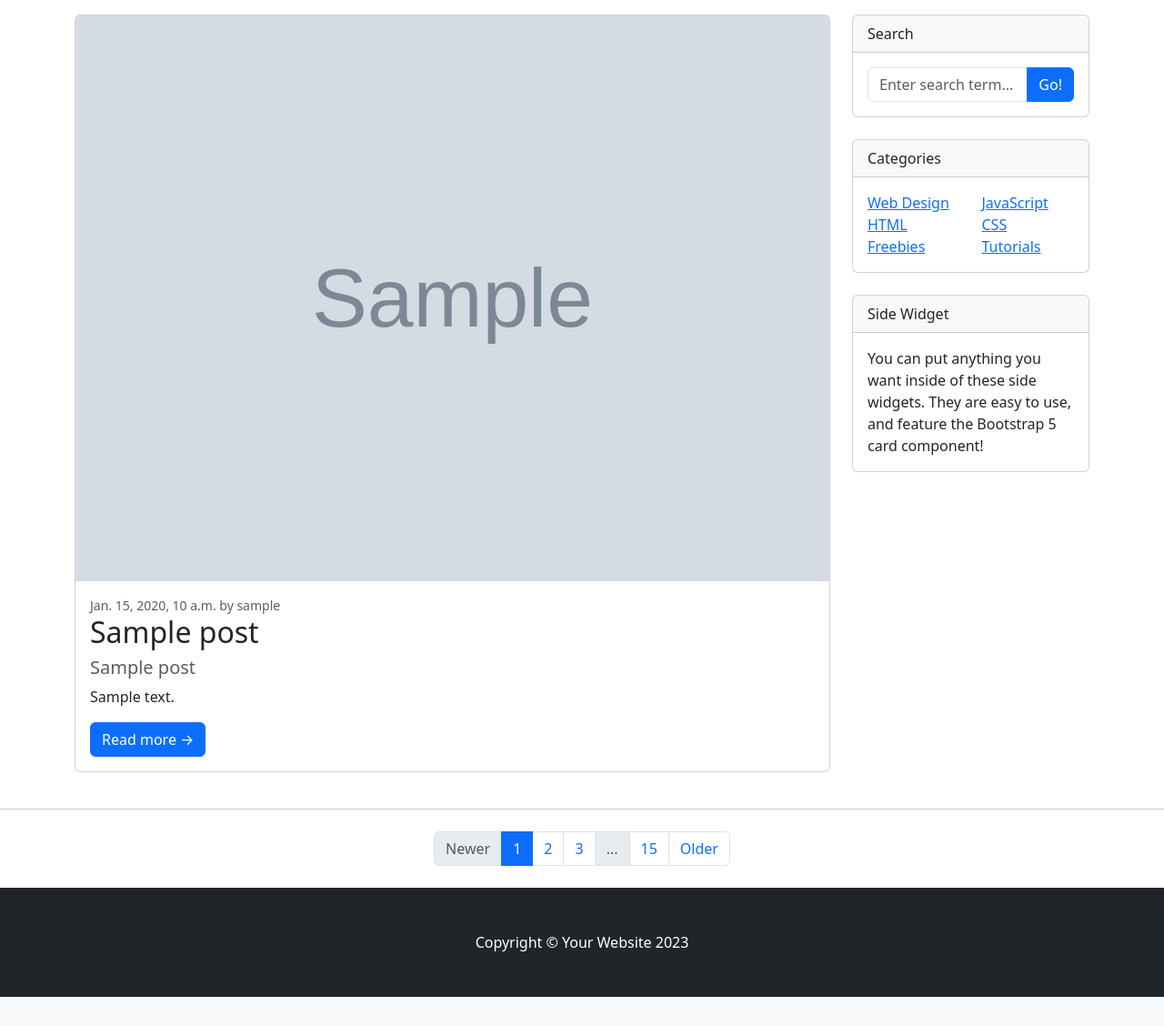
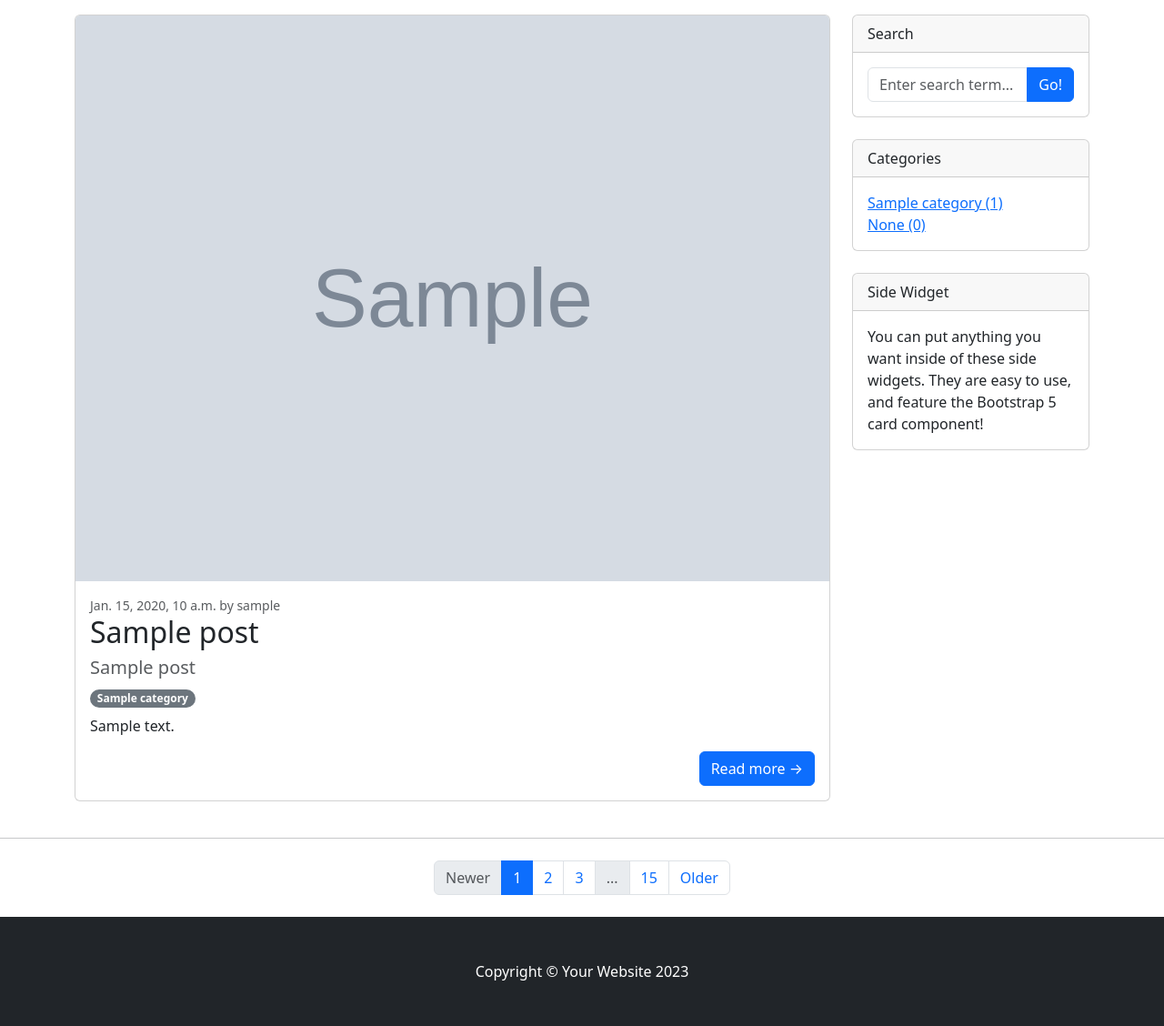
Before and after one commit to Lyainc/do-it-django, a Django app: page /blog/ in a window 1280 px wide. Shown: the part 56-1184 px from the top of the page at 91% size. Before the commit the page ends 1152 px from the top, so only its background shows below. Run offline with Django 4.2, Linux system fonts and the light colour scheme; tables that the repository leaves empty hold one stand-in row (values such as "Sample post"); grey boxes marked "Sample" are stand-in pictures; some libraries are stand-ins or nearby versions.

Commit message:
포스트 목록 카테고리 추가

```diff
--- a/blog/templates/blog/base.html
+++ b/blog/templates/blog/base.html
@@ -27,24 +27,20 @@
                         </div>
                     </div>
                     <!-- Categories widget-->
-                    <div class="card mb-4">
+                    <div class="card mb-4" id="categories-card">
                         <div class="card-header">Categories</div>
                         <div class="card-body">
                             <div class="row">
-                                <div class="col-sm-6">
-                                    <ul class="list-unstyled mb-0">
-                                        <li><a href="#!">Web Design</a></li>
-                                        <li><a href="#!">HTML</a></li>
-                                        <li><a href="#!">Freebies</a></li>
-                                    </ul>
-                                </div>
-                                <div class="col-sm-6">
-                                    <ul class="list-unstyled mb-0">
-                                        <li><a href="#!">JavaScript</a></li>
-                                        <li><a href="#!">CSS</a></li>
-                                        <li><a href="#!">Tutorials</a></li>
-                                    </ul>
-                                </div>
+                                <ul class="list-unstyled mb-0">
+                                    {% for category in categories %}
+                                    <li>
+                                        <a href="{{ category.get_absolute_url }}">{{ category }} ({{category.post_set.count}})</a>
+                                    </li>
+                                    {% endfor %}
+                                    <li>
+                                        <a href="/blog/category/no_category/">None ({{ no_category_post_count }})</a>
+                                    </li>
+                                </ul>
                             </div>
                         </div>
                     </div>
--- a/blog/templates/blog/post_list.html
+++ b/blog/templates/blog/post_list.html
@@ -3,7 +3,7 @@
 {% block main_area %}
     {% if post_list.exists %}
         {% for p in post_list %}
-        <div class="card mb-4">
+        <div class="card mb-4" id="post-{{ p.pk }}">
             {% if p.head_image %}
             <a href="#!"><img class="card-img-top" src="{{ p.head_image.url }}" alt="{{ p }} head image"></a>
             {% else %}
@@ -15,8 +15,9 @@
                 {% if p.subtitle %}
                     <h5 class="text-muted">{{ p.subtitle }}</h5>
                 {% endif %}
+                <h3 class="badge text-bg-secondary rounded-pill">{{ p.category }}</h3>
                 <p class="card-text">{{ p.content | truncatewords:40 }}</p>
-                <a class="btn btn-primary" href="{{ p.get_absolute_url }}">Read more →</a>
+                <a class="btn btn-primary float-end" href="{{ p.get_absolute_url }}">Read more →</a>
             </div>
         </div>
         {% endfor %}
--- a/blog/views.py
+++ b/blog/views.py
@@ -1,9 +1,16 @@
+from django.shortcuts import render
 from django.views.generic import ListView, DetailView
-from .models import Post
+from .models import Post, Category
 
 class PostList(ListView):
     model = Post
     ordering = '-pk'
 
+    def get_context_data(self, **kwargs):
+        context = super(PostList, self).get_context_data()
+        context['categories'] = Category.objects.all()
+        context['no_category_post_count'] = Post.objects.filter(category=None).count()
+        return context
+
 class PostDetail(DetailView):
     model = Post
```
Also changed, not shown: blog/tests.py (+30 -30 lines).
